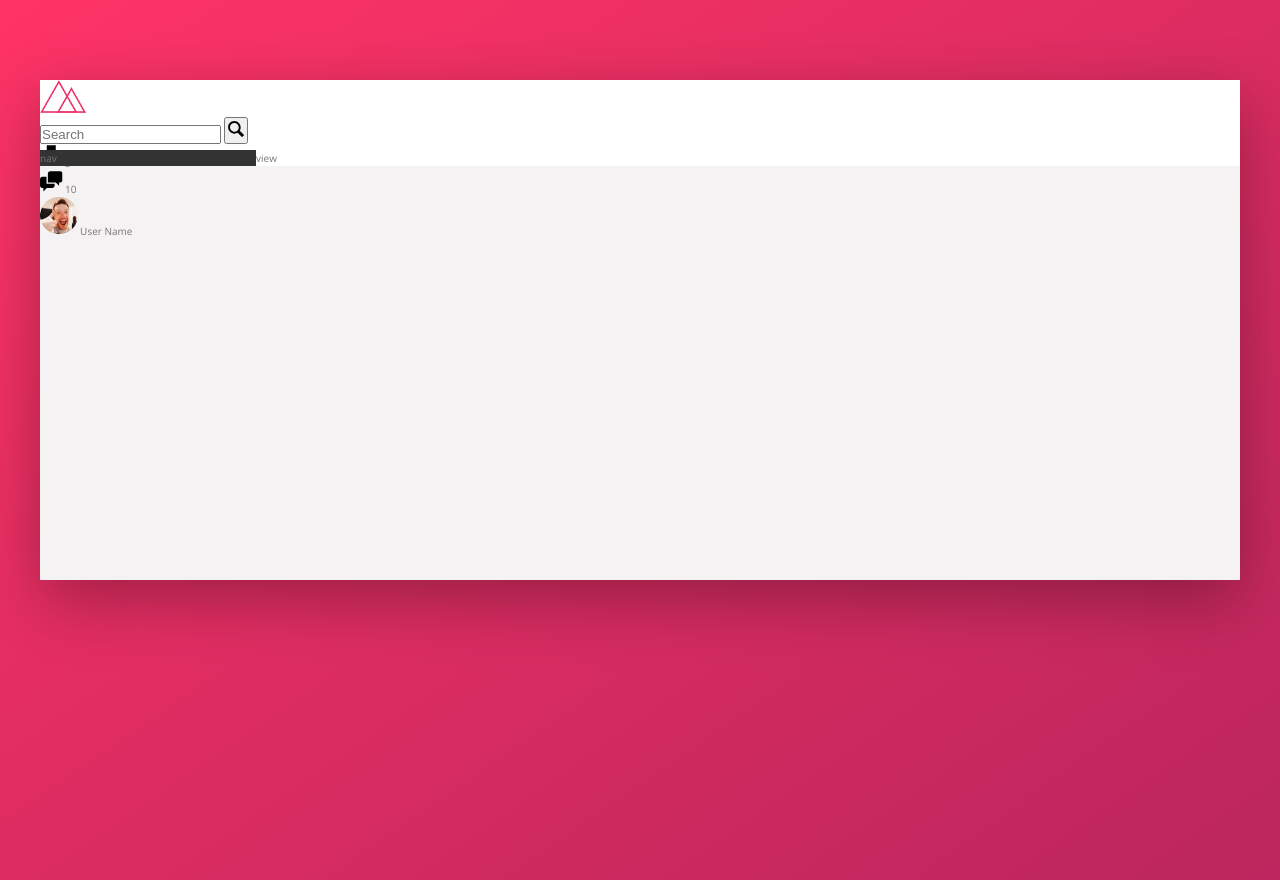
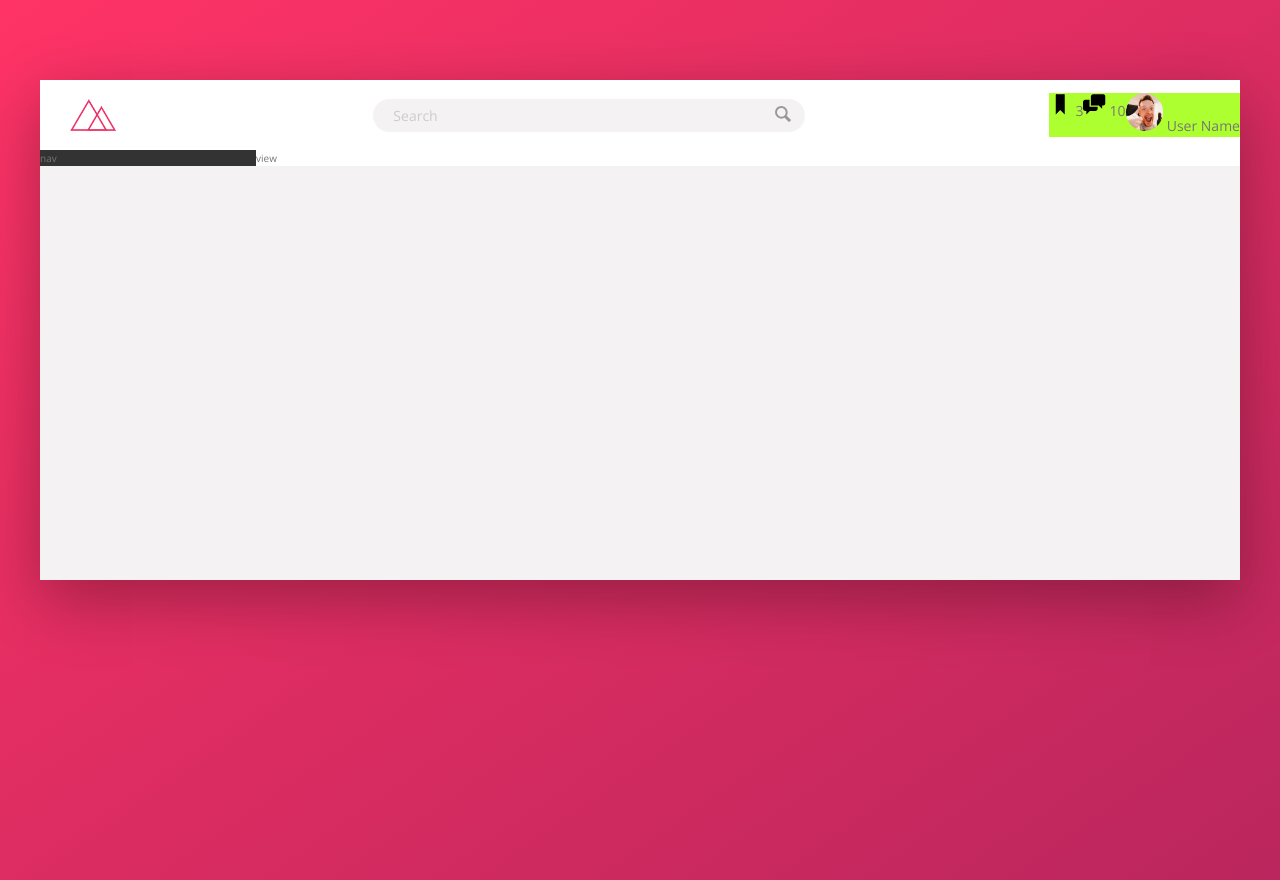
Before and after one commit to EricSnell/flex-ui, a website: page index.html in a window 1280 px wide. Drawn offline with nearby package versions, Linux system fonts and the light colour scheme.

Commit message:
styled header flex layout -- search input styled

```diff
--- a/sass/_components.scss
+++ b/sass/_components.scss
@@ -5,6 +5,7 @@ LOGO
 =================*/
 .logo {
   height: 3.25rem;
+  margin-left: 3rem;
 }
 
 
@@ -12,17 +13,56 @@ LOGO
 SEARCH
 =================*/
 .search {
+  flex: 0 0 40%;
+  display: flex;
+  justify-content: center;
+  align-items: center;
+
   &__input {
+    font-family: inherit; // inputs don't automatically inherit font
+    font-size: inherit;
+    color: inherit;
+    background-color: var(--color-grey-light-2);
+    border: none;
+    padding: .7rem 2rem;
+    border-radius: 100px;
+    width: 90%;
+    transition: all .2s;
+    margin-right: -3.25rem;
 
+    &:focus {
+      outline: none;
+      width: 100%;
+      background-color: var(--color-grey-light-3);
+    }
+
+    &::-webkit-input-placeholder {
+      font-weight: 100;
+      color: var(--color-grey-light-4);
+    }
+  }
+
+  &__input:focus + &__button {
+    background-color: var(--color-grey-light-3);
   }
 
   &__button {
+    border: none;
+    background-color: var(--color-grey-light-2);
 
+    &:focus {
+      outline: none;
+    }
+
+    &:active {
+      transform: translateY(2px);
+    }
   }
 
   &__icon {
     height: 2rem;
     width: 2rem;
+    fill: var(--color-grey-dark-3);
   }
 }
 
@@ -31,6 +71,9 @@ SEARCH
 USER NAVIGATION
 =================*/
 .user-nav {
+  background-color: greenyellow;
+  display: flex;
+
   &__icon-box {
 
   }
--- a/sass/_layout.scss
+++ b/sass/_layout.scss
@@ -8,9 +8,13 @@
 }
 
 .header {
+  font-size: 1.4rem;
   height: 7rem;
   background-color: #fff;
   border-bottom: var(--color-grey-light-1);
+  display: flex;
+  justify-content: space-between;
+  align-items: center;
 }
 
 .content {
```
Also changed, not shown: css/style.css.
